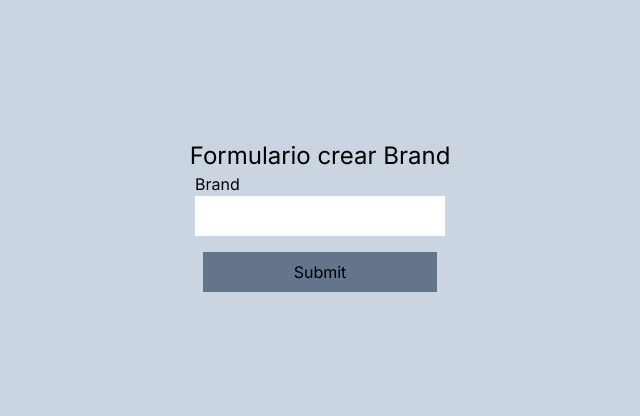
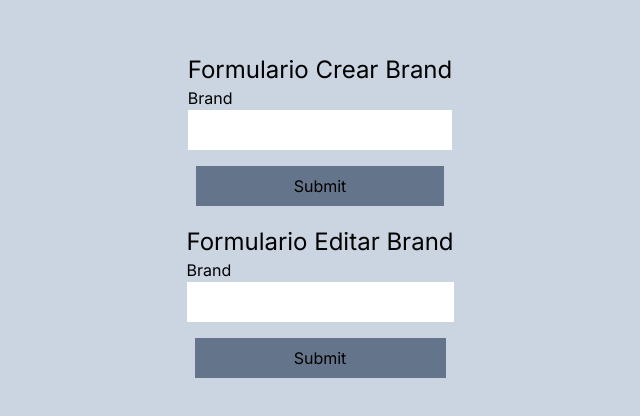
Before and after one commit to deep-skill/deep-pharma-web-DEPRECATED, a Next.js app: page /forms/brand in a window 1280 px wide. Shown: the part 180-596 px from the top of the page, without its empty margins (320-960 px from the left). Built offline with nearby package versions, Linux system fonts and the light colour scheme.

Commit message:
add updateBrand

```diff
--- a/src/app/forms/brand/page.tsx
+++ b/src/app/forms/brand/page.tsx
@@ -1,13 +1,18 @@
 import CreateBrand from "@/components/brand/createBrand";
+import UpdateBrand from "@/components/brand/updateBrand";
 
 export default function Page() {
 
-
-
     return (
-        <section className="flex flex-col align-center justify-center items-center w-full h-screen p-2 bg-slate-300">
-            <h2 className="text-2xl ">Formulario  crear Brand</h2>
-            <CreateBrand />
+        <section className="flex flex-col align-center justify-center items-center w-full h-screen p-2 bg-slate-300 gap-3">
+            <div >
+                <h2 className="text-2xl ">Formulario Crear Brand</h2>
+                <CreateBrand />
+            </div>
+            <div>
+                <h2 className="text-2xl ">Formulario Editar Brand</h2>
+                <UpdateBrand  idBrand={1} />
+            </div>
         </section>
     );
 }
--- a/src/components/brand/updateBrand.tsx
+++ b/src/components/brand/updateBrand.tsx
@@ -0,0 +1,41 @@
+"use client"
+import axios from 'axios';
+import { useForm, SubmitHandler } from 'react-hook-form';
+
+type FormValues = {
+    name: string
+}
+
+type UpdateBrandProps = {
+    idBrand: number;
+};
+
+const updateBranAxios = async (data: FormValues, id: number) => {
+    try {
+        let response = await axios.put(`http://localhost:3001/brand/${id}`, data)
+        console.log(response)
+    } catch (error) {
+        console.log(error)
+    }
+}
+
+const UpdateBrand: React.FC<UpdateBrandProps> = ({ idBrand }) => {
+    const { register, handleSubmit } = useForm<FormValues>();
+    const onSubmit: SubmitHandler<FormValues> = (data) => updateBranAxios(data, idBrand);
+
+    return (
+        <form className="flex flex-col gap-2" onSubmit={handleSubmit(onSubmit)}>
+            <div className="flex flex-col">
+                <label htmlFor="brand">Brand</label>
+                <input className="p-2 w-full" {...register('name', { required: true })} />
+            </div>
+            <div className="flex flex-col">
+                <button className="p-2 m-2 bg-slate-500" type="submit">
+                    Submit
+                </button>
+            </div>
+        </form>
+    );
+};
+
+export default UpdateBrand;
```
